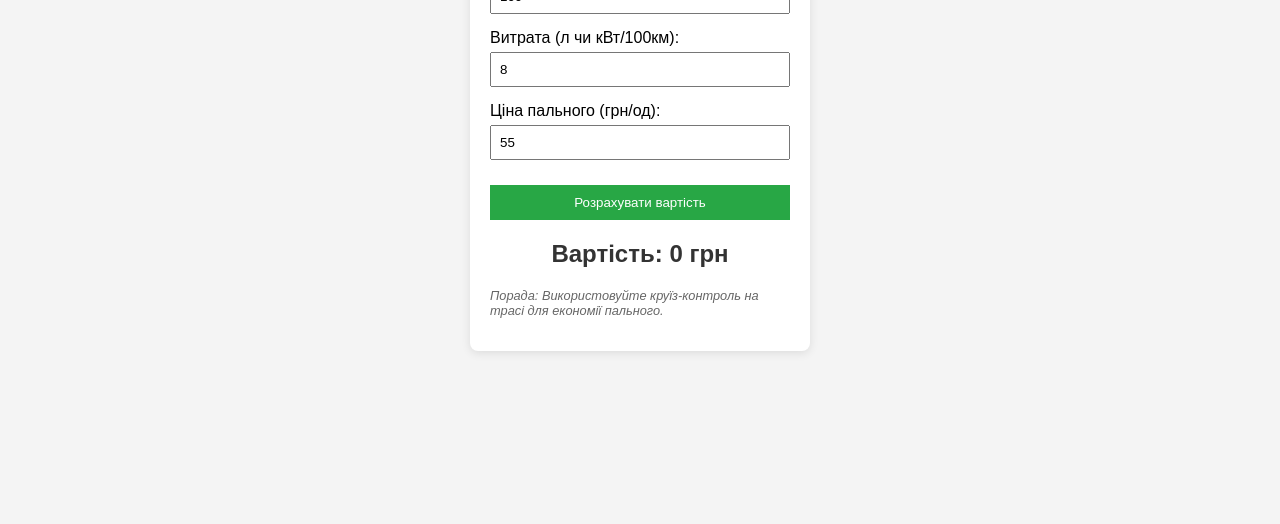
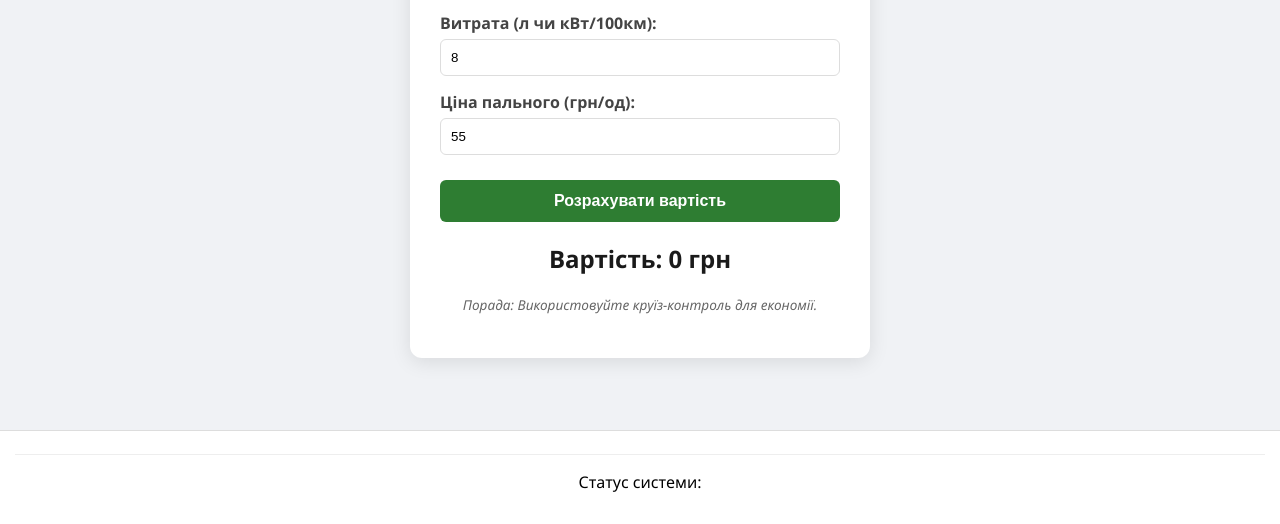
Before and after one commit to yellowmedok/fuel_economy, a website built with Vite: page index.html in a window 1280 px wide. Shown: the part 276-800 px from the top of the page. Built offline with nearby package versions, Linux system fonts and the light colour scheme.

Commit message:
Lab 3: add ESLint config, env variables and fix repository hygiene

```diff
--- a/index.html
+++ b/index.html
@@ -2,12 +2,13 @@
 <html lang="uk">
 <head>
     <meta charset="UTF-8">
-    <title>Car Cost Calculator</title>
-    <link rel="stylesheet" href="style.css">
+    <title>fuel_economy: Калькулятор поїздки</title>
+    <link rel="stylesheet" href="/style.css">
 </head>
 <body>
+    <main class="content">
         <div class="container">
-        <h1>UniCost: Калькулятор поїздки</h1>
+            <h1>fuel_economy: Калькулятор поїздки</h1>
             <div class="form-group">
                 <label>Відстань (км):</label>
                 <input type="number" id="distance" value="100">
@@ -22,10 +23,15 @@
             </div>
             <button onclick="calculate()">Розрахувати вартість</button>
             <h2 id="result">Вартість: 0 грн</h2>
+            <p class="hint">Порада: Використовуйте круїз-контроль для економії.</p>
+        </div>
+    </main>
 
-        <p class="hint">Порада: Використовуйте круїз-контроль на трасі для економії пального.</p>
+    <footer>
+        <hr>
+        <p>Статус системи: <span id="app-status"></span></p>
+    </footer>
 
-    </div>
-    <script src="script.js"></script>
+    <script type="module" src="/script.js"></script>
 </body>
 </html>
--- a/script.js
+++ b/script.js
@@ -1,3 +1,12 @@
+// 1. Отримуємо статус ОДРАЗУ при завантаженні сторінки
+const appStatus = import.meta.env.VITE_APP_STATUS;
+const statusElement = document.getElementById('app-status');
+
+if (statusElement) {
+    statusElement.textContent = appStatus;
+}
+
+// 2. Функція розрахунку (займається тільки математикою)
 function calculate() {
     const distance = document.getElementById('distance').value;
     const consumption = document.getElementById('consumption').value;
@@ -5,8 +14,14 @@ function calculate() {
 
     if (distance > 0 && consumption > 0 && price > 0) {
         const total = (distance / 100) * consumption * price;
-        document.getElementById('result').innerText = `Вартість: ${total.toFixed(2)} грн`;
+        const resultElement = document.getElementById('result');
+        if (resultElement) {
+            resultElement.innerText = `Вартість: ${total.toFixed(2)} грн`;
+        }
     } else {
         alert("Будь ласка, введіть коректні дані");
     }
 }
+
+//явно вказуємо, що функція використовується глобально
+window.calculate = calculate;
--- a/style.css
+++ b/style.css
@@ -1,9 +1,105 @@
-body { font-family: Arial, sans-serif; background: #f4f4f4; display: flex; justify-content: center; padding-top: 50px; }
-.container { background: white; padding: 20px; border-radius: 8px; box-shadow: 0 2px 10px rgba(0,0,0,0.1); width: 300px; }
-.form-group { margin-bottom: 15px; }
-label { display: block; margin-bottom: 5px; }
-input { width: 100%; padding: 8px; box-sizing: border-box; }
-button { width: 100%; padding: 10px; background: #28a745; color: white; border: none; cursor: pointer; margin-top: 10px; }
-button:hover { background: #218838; }
-.hint { font-size: 0.8em; color: #666; margin-top: 20px; font-style: italic; }
-#result { text-align: center; color: #333; }
+/* Базові налаштування для body, щоб футер був знизу */
+body {
+    font-family: 'Segoe UI', Tahoma, Geneva, Verdana, sans-serif;
+    background-color: #f0f2f5;
+    margin: 0;
+    display: flex;
+    flex-direction: column;
+    min-height: 100vh; /* На всю висоту екрана */
+}
+
+/* Основний контент займає все вільне місце */
+.content {
+    flex: 1;
+    display: flex;
+    justify-content: center;
+    align-items: center;
+    padding: 20px;
+}
+
+/* Картка калькулятора */
+.container {
+    background-color: #fff;
+    padding: 30px;
+    border-radius: 12px;
+    box-shadow: 0 4px 20px rgba(0, 0, 0, 0.1);
+    width: 100%;
+    max-width: 400px;
+}
+
+h1 {
+    color: #1a1a1a;
+    font-size: 1.5rem;
+    margin-bottom: 25px;
+    text-align: center;
+}
+
+.form-group {
+    margin-bottom: 15px;
+}
+
+label {
+    display: block;
+    margin-bottom: 5px;
+    font-weight: 600;
+    color: #444;
+}
+
+input {
+    width: 100%;
+    padding: 10px;
+    border: 1px solid #ddd;
+    border-radius: 6px;
+    box-sizing: border-box; /* Важливо для відступів */
+}
+
+button {
+    width: 100%;
+    padding: 12px;
+    background-color: #2e7d32;
+    color: white;
+    border: none;
+    border-radius: 6px;
+    cursor: pointer;
+    font-size: 1rem;
+    font-weight: bold;
+    margin-top: 10px;
+    transition: background 0.3s;
+}
+
+button:hover {
+    background-color: #1b5e20;
+}
+
+#result {
+    text-align: center;
+    margin-top: 20px;
+    color: #1a1a1a;
+}
+
+.hint {
+    font-size: 0.85rem;
+    color: #666;
+    font-style: italic;
+    margin-top: 20px;
+    text-align: center;
+}
+
+/* Стиль футера */
+footer {
+    text-align: center;
+    padding: 15px;
+    background-color: #fff;
+    border-top: 1px solid #ddd;
+}
+
+hr {
+    border: 0;
+    border-top: 1px solid #eee;
+    margin-bottom: 10px;
+}
+
+#app-status {
+    font-weight: bold;
+    color: #2e7d32;
+}
```
Also changed, not shown: 1 other file. Lines whose indentation alone changed are shown as unchanged.
